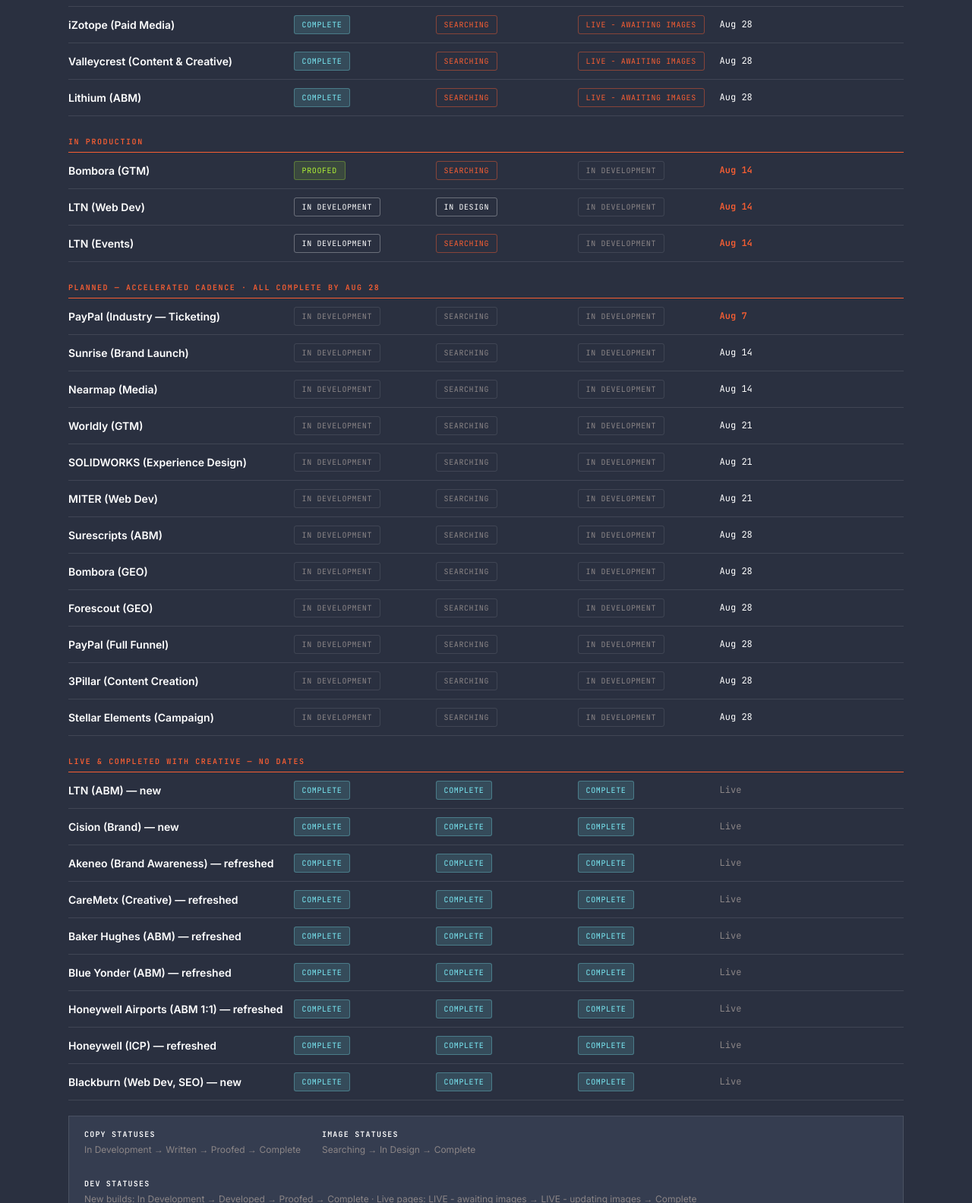
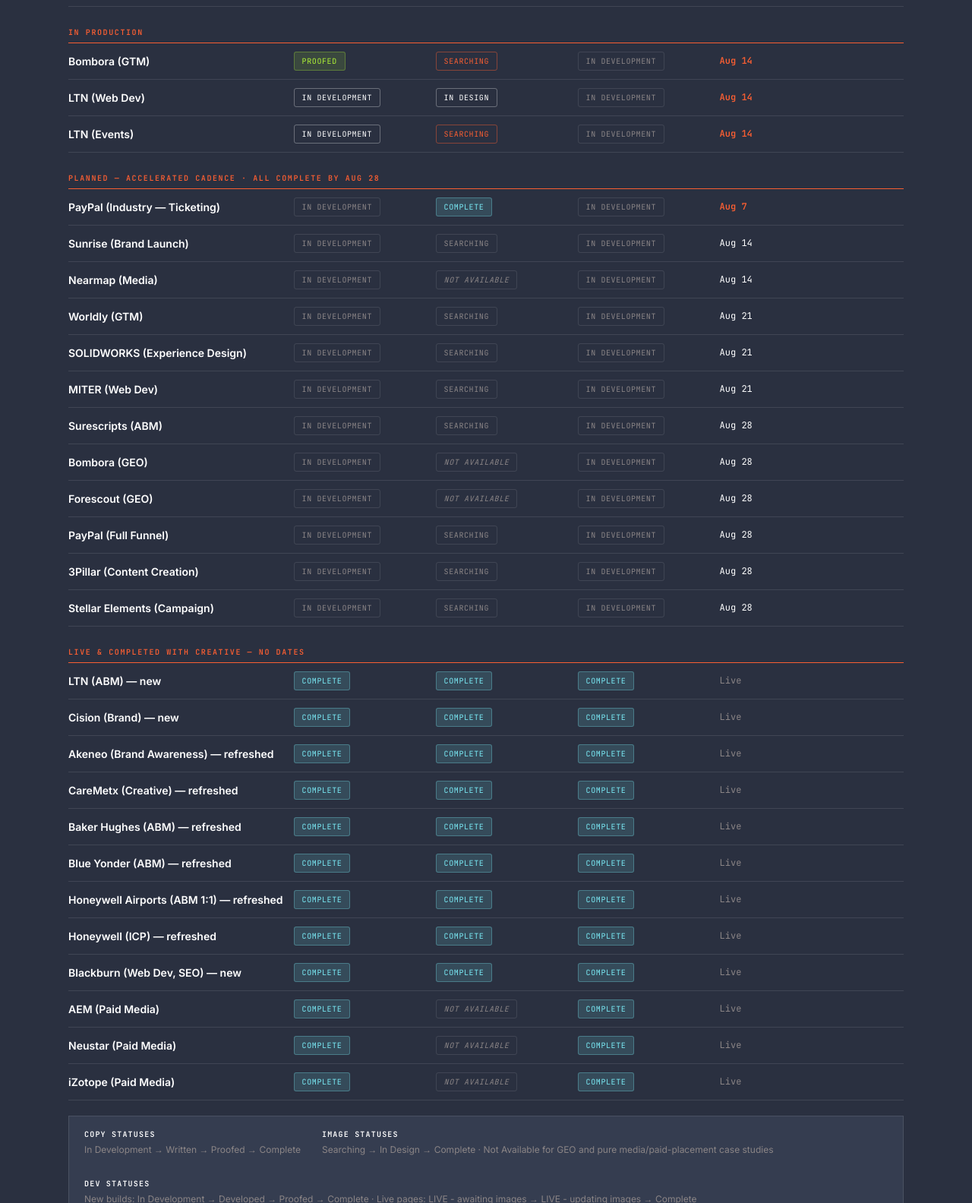
Before and after one commit to stevensparacino-debug/bol-case-studies, a plain HTML site: page index.html in a window 1280 px wide. Shown: the part 1216-2800 px from the top of the page at 76% size. Drawn offline with Linux system fonts and the light colour scheme.

Commit message:
Update index.html

```diff
--- a/index.html
+++ b/index.html
@@ -87,6 +87,7 @@
 .st.mid{color:var(--white);border-color:rgba(255,255,255,0.3);}
 .st.early{color:var(--muted);border-color:var(--line);}
 .st.search{color:var(--orange);border-color:rgba(248,94,50,0.45);}
+.st.na{color:var(--muted);border-color:var(--line);font-style:italic;}
 tr.section-row td{
   font-family:'JetBrains Mono',monospace;font-size:10px;letter-spacing:.16em;
   text-transform:uppercase;color:var(--orange);padding-top:26px;padding-bottom:6px;
@@ -148,12 +149,12 @@
   <p class="sub">Status reflects the live site and the 26-BOL Case Studies board. All work completes in August — treated as a client project with added resources.</p>
 
   <div class="statbar">
-    <div class="stat pri"><div class="n">16</div><div class="l">Live — missing work examples</div></div>
+    <div class="stat pri"><div class="n">13</div><div class="l">Live — missing work examples</div></div>
     <div class="stat prod"><div class="n">3</div><div class="l">In production</div></div>
     <div class="stat queue"><div class="n">12</div><div class="l">Planned</div></div>
   </div>
   <div class="stat-hero">
-    <div class="n">9</div>
+    <div class="n">12</div>
     <div>
       <div class="l">Live &amp; completed with creative</div>
       <div class="sub-l">Copy, work-example imagery, and dev all complete on the published page</div>
@@ -175,19 +176,16 @@
       <tr class="section-row"><td colspan="5">Live pages missing work examples · Trevor on archive search · all complete in August</td></tr>
 
       <tr><td class="name">Client Roundup / Ultimate ABM</td><td><span class="st complete">Complete</span></td><td><span class="st search">Searching</span></td><td><span class="st search">LIVE - awaiting images</span></td><td class="date soon">Aug 7</td></tr>
-      <tr><td class="name">PayPal (Creative)</td><td><span class="st complete">Complete</span></td><td><span class="st search">Searching</span></td><td><span class="st search">LIVE - awaiting images</span></td><td class="date soon">Aug 7</td></tr>
-      <tr><td class="name">Neustar (Paid Media)</td><td><span class="st complete">Complete</span></td><td><span class="st search">Searching</span></td><td><span class="st search">LIVE - awaiting images</span></td><td class="date soon">Aug 14</td></tr>
+      <tr><td class="name">PayPal (Creative)</td><td><span class="st early">In Development</span></td><td><span class="st complete">Complete</span></td><td><span class="st mid">LIVE - updating images</span></td><td class="date soon">Aug 7</td></tr>
       <tr><td class="name">Lytx (Creative)</td><td><span class="st early">In Development</span></td><td><span class="st search">Searching</span></td><td><span class="st early">In Development</span></td><td class="date soon">Aug 14</td></tr>
       <tr><td class="name">SOLIDWORKS (SEO)</td><td><span class="st complete">Complete</span></td><td><span class="st search">Searching</span></td><td><span class="st search">LIVE - awaiting images</span></td><td class="date">Aug 21</td></tr>
       <tr><td class="name">Global Logistics Leader (ABM)</td><td><span class="st complete">Complete</span></td><td><span class="st search">Searching</span></td><td><span class="st search">LIVE - awaiting images</span></td><td class="date">Aug 21</td></tr>
-      <tr><td class="name">AEM (Paid Media)</td><td><span class="st complete">Complete</span></td><td><span class="st search">Searching</span></td><td><span class="st search">LIVE - awaiting images</span></td><td class="date">Aug 21</td></tr>
       <tr><td class="name">Donately (SEO &amp; Content)</td><td><span class="st complete">Complete</span></td><td><span class="st search">Searching</span></td><td><span class="st search">LIVE - awaiting images</span></td><td class="date">Aug 21</td></tr>
       <tr><td class="name">6sense + CRM (ABM)</td><td><span class="st complete">Complete</span></td><td><span class="st search">Searching</span></td><td><span class="st search">LIVE - awaiting images</span></td><td class="date">Aug 21</td></tr>
       <tr><td class="name">Lincoln Electric (Demand Gen)</td><td><span class="st complete">Complete</span></td><td><span class="st search">Searching</span></td><td><span class="st search">LIVE - awaiting images</span></td><td class="date">Aug 28</td></tr>
       <tr><td class="name">Workday (Demand Gen)</td><td><span class="st complete">Complete</span></td><td><span class="st search">Searching</span></td><td><span class="st search">LIVE - awaiting images</span></td><td class="date">Aug 28</td></tr>
       <tr><td class="name">LocknCharge (ABM)</td><td><span class="st complete">Complete</span></td><td><span class="st search">Searching</span></td><td><span class="st search">LIVE - awaiting images</span></td><td class="date">Aug 28</td></tr>
       <tr><td class="name">Serena (Strategy)</td><td><span class="st complete">Complete</span></td><td><span class="st search">Searching</span></td><td><span class="st search">LIVE - awaiting images</span></td><td class="date">Aug 28</td></tr>
-      <tr><td class="name">iZotope (Paid Media)</td><td><span class="st complete">Complete</span></td><td><span class="st search">Searching</span></td><td><span class="st search">LIVE - awaiting images</span></td><td class="date">Aug 28</td></tr>
       <tr><td class="name">Valleycrest (Content &amp; Creative)</td><td><span class="st complete">Complete</span></td><td><span class="st search">Searching</span></td><td><span class="st search">LIVE - awaiting images</span></td><td class="date">Aug 28</td></tr>
       <tr><td class="name">Lithium (ABM)</td><td><span class="st complete">Complete</span></td><td><span class="st search">Searching</span></td><td><span class="st search">LIVE - awaiting images</span></td><td class="date">Aug 28</td></tr>
 
@@ -199,15 +197,15 @@
 
       <tr class="section-row"><td colspan="5">Planned — accelerated cadence · all complete by Aug 28</td></tr>
 
-      <tr><td class="name">PayPal (Industry — Ticketing)</td><td><span class="st early">In Development</span></td><td><span class="st early">Searching</span></td><td><span class="st early">In Development</span></td><td class="date soon">Aug 7</td></tr>
+      <tr><td class="name">PayPal (Industry — Ticketing)</td><td><span class="st early">In Development</span></td><td><span class="st complete">Complete</span></td><td><span class="st early">In Development</span></td><td class="date soon">Aug 7</td></tr>
       <tr><td class="name">Sunrise (Brand Launch)</td><td><span class="st early">In Development</span></td><td><span class="st early">Searching</span></td><td><span class="st early">In Development</span></td><td class="date">Aug 14</td></tr>
-      <tr><td class="name">Nearmap (Media)</td><td><span class="st early">In Development</span></td><td><span class="st early">Searching</span></td><td><span class="st early">In Development</span></td><td class="date">Aug 14</td></tr>
+      <tr><td class="name">Nearmap (Media)</td><td><span class="st early">In Development</span></td><td><span class="st na">Not Available</span></td><td><span class="st early">In Development</span></td><td class="date">Aug 14</td></tr>
       <tr><td class="name">Worldly (GTM)</td><td><span class="st early">In Development</span></td><td><span class="st early">Searching</span></td><td><span class="st early">In Development</span></td><td class="date">Aug 21</td></tr>
       <tr><td class="name">SOLIDWORKS (Experience Design)</td><td><span class="st early">In Development</span></td><td><span class="st early">Searching</span></td><td><span class="st early">In Development</span></td><td class="date">Aug 21</td></tr>
       <tr><td class="name">MITER (Web Dev)</td><td><span class="st early">In Development</span></td><td><span class="st early">Searching</span></td><td><span class="st early">In Development</span></td><td class="date">Aug 21</td></tr>
       <tr><td class="name">Surescripts (ABM)</td><td><span class="st early">In Development</span></td><td><span class="st early">Searching</span></td><td><span class="st early">In Development</span></td><td class="date">Aug 28</td></tr>
-      <tr><td class="name">Bombora (GEO)</td><td><span class="st early">In Development</span></td><td><span class="st early">Searching</span></td><td><span class="st early">In Development</span></td><td class="date">Aug 28</td></tr>
-      <tr><td class="name">Forescout (GEO)</td><td><span class="st early">In Development</span></td><td><span class="st early">Searching</span></td><td><span class="st early">In Development</span></td><td class="date">Aug 28</td></tr>
+      <tr><td class="name">Bombora (GEO)</td><td><span class="st early">In Development</span></td><td><span class="st na">Not Available</span></td><td><span class="st early">In Development</span></td><td class="date">Aug 28</td></tr>
+      <tr><td class="name">Forescout (GEO)</td><td><span class="st early">In Development</span></td><td><span class="st na">Not Available</span></td><td><span class="st early">In Development</span></td><td class="date">Aug 28</td></tr>
       <tr><td class="name">PayPal (Full Funnel)</td><td><span class="st early">In Development</span></td><td><span class="st early">Searching</span></td><td><span class="st early">In Development</span></td><td class="date">Aug 28</td></tr>
       <tr><td class="name">3Pillar (Content Creation)</td><td><span class="st early">In Development</span></td><td><span class="st early">Searching</span></td><td><span class="st early">In Development</span></td><td class="date">Aug 28</td></tr>
       <tr><td class="name">Stellar Elements (Campaign)</td><td><span class="st early">In Development</span></td><td><span class="st early">Searching</span></td><td><span class="st early">In Development</span></td><td class="date">Aug 28</td></tr>
@@ -223,11 +221,14 @@
       <tr><td class="name">Honeywell Airports (ABM 1:1) — refreshed</td><td><span class="st complete">Complete</span></td><td><span class="st complete">Complete</span></td><td><span class="st complete">Complete</span></td><td class="date none">Live</td></tr>
       <tr><td class="name">Honeywell (ICP) — refreshed</td><td><span class="st complete">Complete</span></td><td><span class="st complete">Complete</span></td><td><span class="st complete">Complete</span></td><td class="date none">Live</td></tr>
       <tr><td class="name">Blackburn (Web Dev, SEO) — new</td><td><span class="st complete">Complete</span></td><td><span class="st complete">Complete</span></td><td><span class="st complete">Complete</span></td><td class="date none">Live</td></tr>
+      <tr><td class="name">AEM (Paid Media)</td><td><span class="st complete">Complete</span></td><td><span class="st na">Not Available</span></td><td><span class="st complete">Complete</span></td><td class="date none">Live</td></tr>
+      <tr><td class="name">Neustar (Paid Media)</td><td><span class="st complete">Complete</span></td><td><span class="st na">Not Available</span></td><td><span class="st complete">Complete</span></td><td class="date none">Live</td></tr>
+      <tr><td class="name">iZotope (Paid Media)</td><td><span class="st complete">Complete</span></td><td><span class="st na">Not Available</span></td><td><span class="st complete">Complete</span></td><td class="date none">Live</td></tr>
     </table>
 
     <div class="legend">
       <div><b>Copy statuses</b>In Development → Written → Proofed → Complete</div>
-      <div><b>Image statuses</b>Searching → In Design → Complete</div>
+      <div><b>Image statuses</b>Searching → In Design → Complete · Not Available for GEO and pure media/paid-placement case studies</div>
       <div><b>Dev statuses</b>New builds: In Development → Developed → Proofed → Complete · Live pages: LIVE - awaiting images → LIVE - updating images → Complete</div>
       <div><b>Missing work examples</b>Copy and page are live, but no work-example imagery is on the published page — archive search underway (Trevor), added resources approved</div>
     </div>
```
